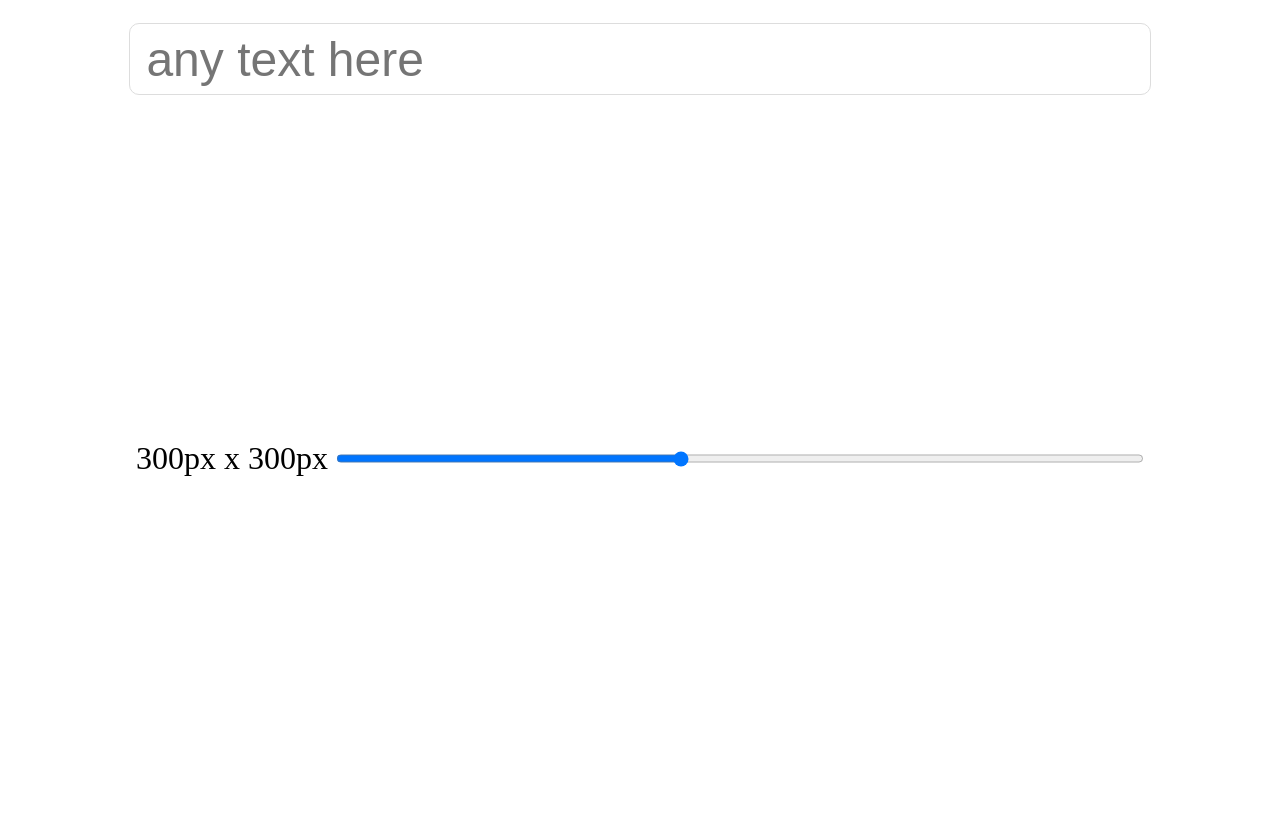
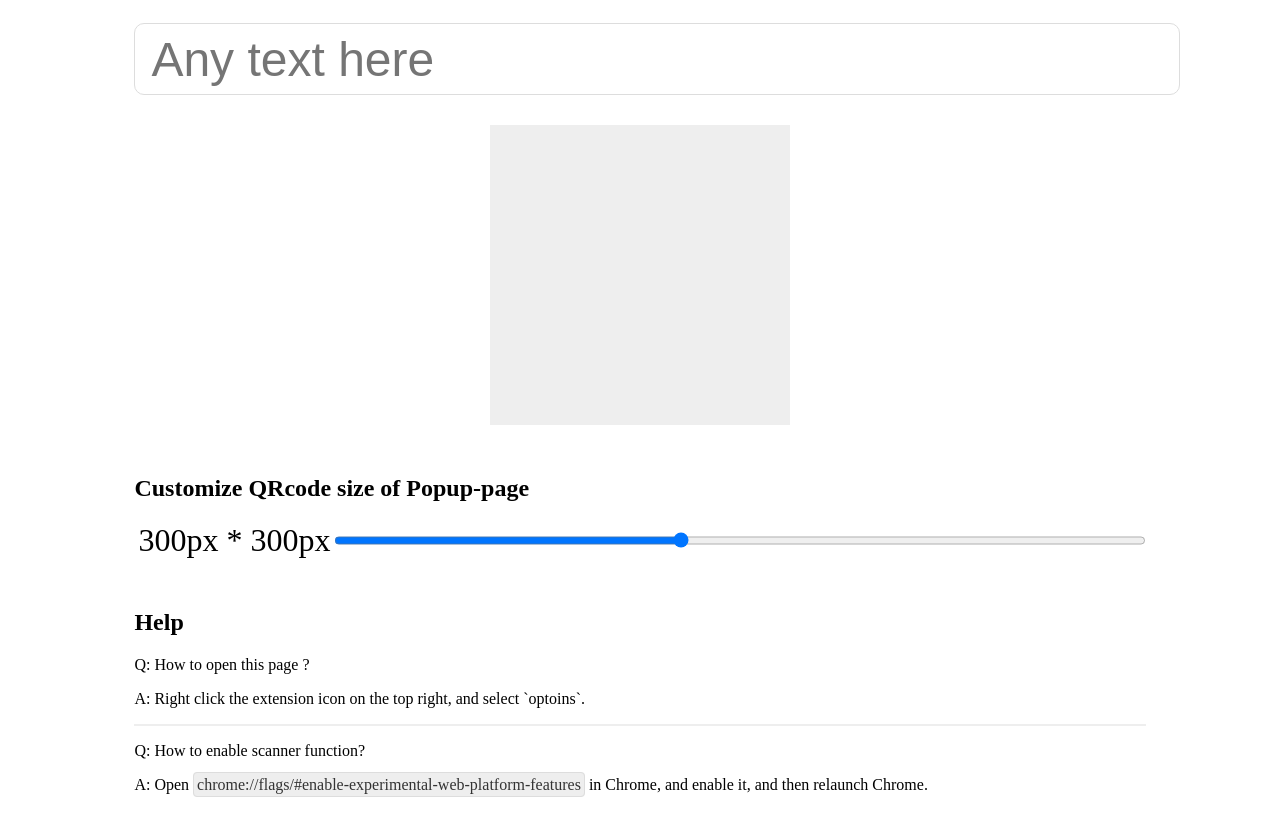
Before and after one commit to g8up/url2qrcode, a browser extension: page src/option.html in a window 1280 px wide. Before the commit the page ends 800 px from the top, so only its background shows below. Drawn offline with Linux system fonts and the light colour scheme.

Commit message:
v2.3.1 scanner 二次重试；优化文案；安装时自动打开option

```diff
--- a/src/background.js
+++ b/src/background.js
@@ -99,3 +99,8 @@ chrome.runtime.onMessage.addListener((request, sender, sendResponse) => {
       break;
   }
 });
+
+chrome.runtime.onInstalled.addListener((details) => {
+  // details: {previousVersion: "1.0.2.3", reason: "update"}
+  chrome.tabs.create({ url: 'option.html' });
+});
--- a/src/option.html
+++ b/src/option.html
@@ -4,29 +4,32 @@
 	<meta charset="UTF-8">
 	<title>Url2Qrcode</title>
 	<style>
-
 	:root{
 		--qrSquare: 300px;
 	}
 
 	section{
 		padding: 15px;
+		width: 80%;
+		margin:0 auto;
 	}
+
 	#qrcodeImg{
 		width: var(--qrSquare);
 		height: var(--qrSquare);
+		background: #eee;
 		margin: 0 auto;
 		transition: transform .3s;
 	}
+
 	#anyText{
-		width: 80%;
+		width: 100%;
 		height: 50px;
 		border-radius: 10px;
 		border: 1px solid #ddd;
 		padding: 10px 16px;
 		font-size: 3em;
 		outline: none;
-		margin:0 auto;
 		display: block;
 	}
 	.rotate{
@@ -34,32 +37,53 @@
 	}
 	.range{
 		display: flex;
-		padding: 0 10vw;
 	}
 	#rangeResult{
 		font-size: 2em;
 		width: 200px;
+		text-align: center;
 	}
 	#sizeRange{
-		width: 80vw;
 		display: block;
 		margin:0 auto;
 		flex: 1;
+	}
+	.chrome-url{
+		border: 1px solid #ddd;
+    background: #eee;
+    padding: 3px;
+    border-radius: 4px;
+    color: #333;
+	}
+	hr{
+		border: 0.5px solid #eee;
 	}
 	</style>
 </head>
 <body>
 	<section>
-	<input id="anyText" type="text" placeholder="any text here" autofocus="true">
+		<input id="anyText" type="text" placeholder="Any text here" autofocus="true">
 	</section>
 
 	<section>
 		<div id="qrcodeImg"></div>
 	</section>
 
-<section class="range">
+	<section>
+		<h1>Customize QRcode size of Popup-page</h1>
+		<div class="range">
 			<div id="rangeResult"></div>
 			<input id="sizeRange" type="range" min="100" max="570">
+		</div>
+	</section>
+
+	<section>
+		<h1>Help</h1>
+		<p>Q: How to open this page ?</p>
+		<p>A: Right click the extension icon on the top right, and select `optoins`.</p>
+		<hr>
+		<p>Q: How to enable scanner function?</p>
+		<p>A: Open <span class="chrome-url">chrome://flags/#enable-experimental-web-platform-features</span> in Chrome, and enable it, and then relaunch Chrome.</p>
 	</section>
 
 	<script src="qrcode.min.js"></script>
--- a/src/option.js
+++ b/src/option.js
@@ -53,7 +53,7 @@ function debounce( fn, delay){
 }
 
 function prettySize( size ){
-	return new Array(2).fill(`${size}px`).join(' x ');
+	return new Array(2).fill(`${size}px`).join(' * ');
 }
 
 function showSize( size, x ){
```
Also changed, not shown: src/manifest.json. Lines whose indentation alone changed are shown as unchanged.
